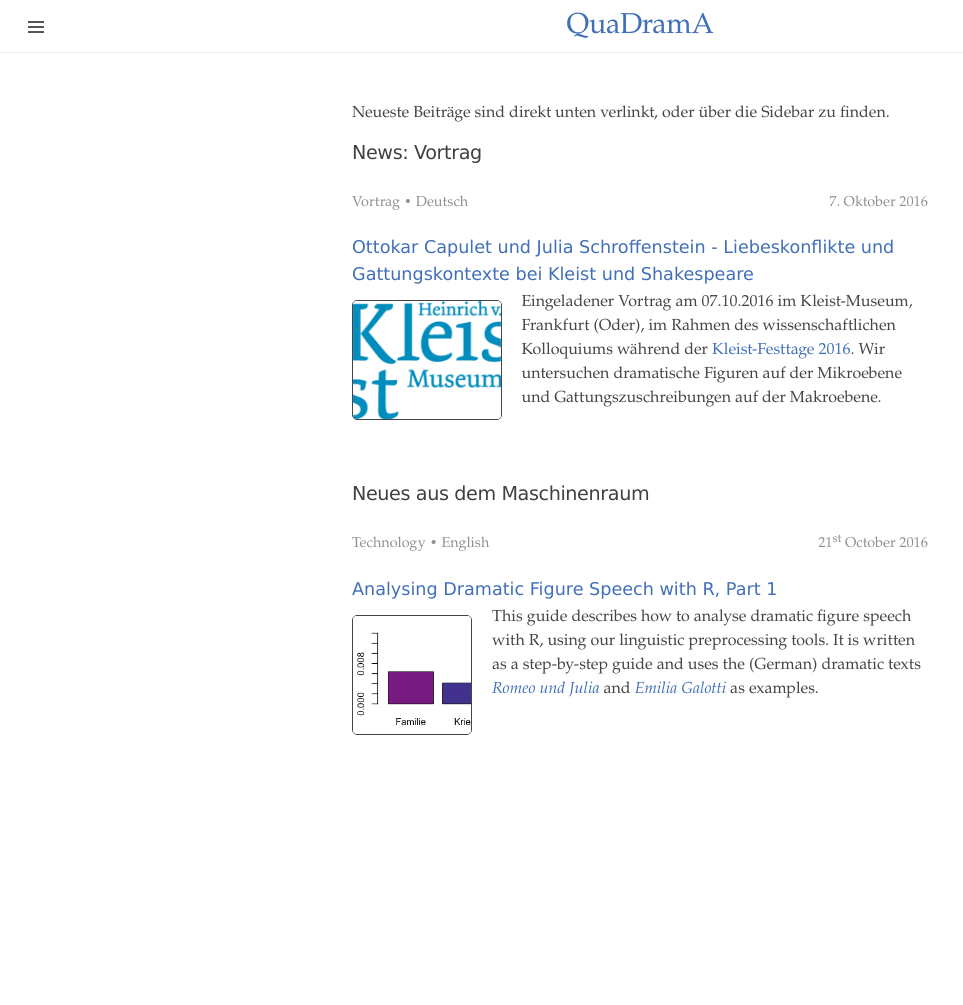
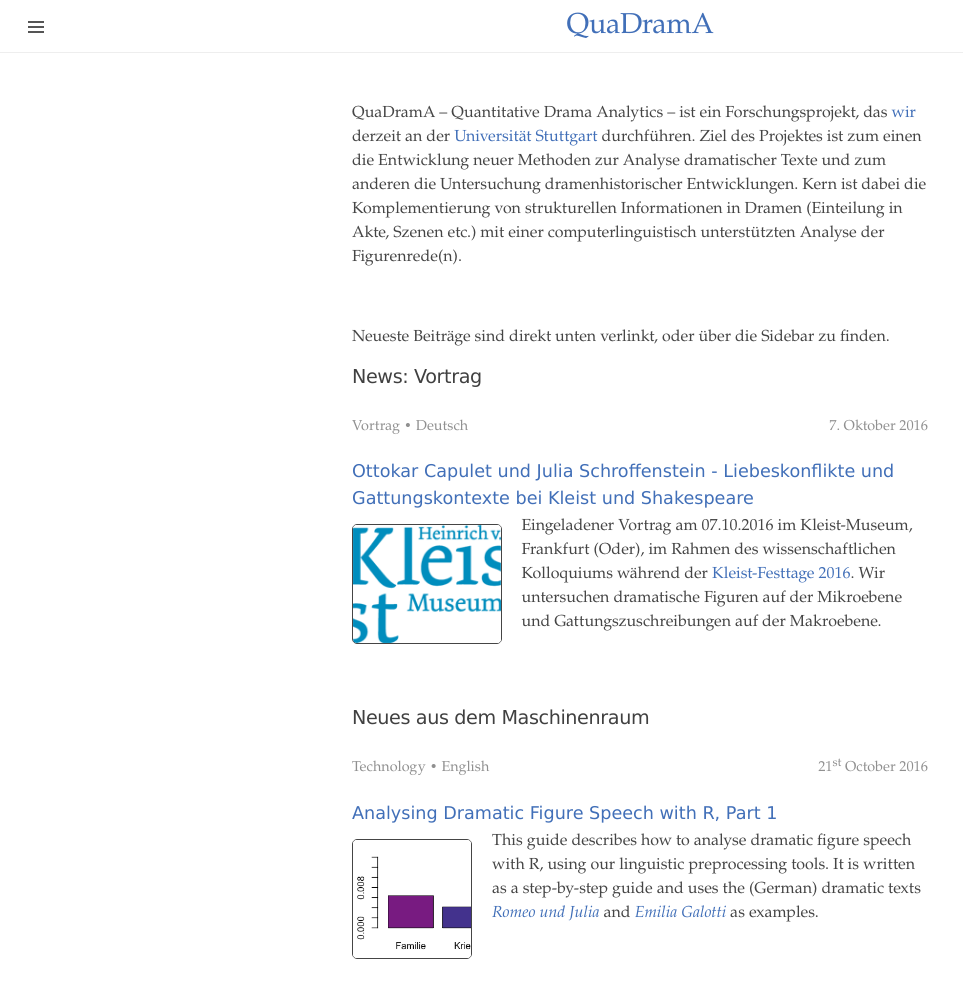
Before and after one commit to quadrama/quadrama.github.io, a Jekyll site: the page built from index.md, in a window 1280 px wide. Shown: the whole page, without its empty margins (0-963 px from the left). Built offline with Jekyll 4.4.1, drawn with Linux system fonts in a browser that asks for light colours; nearby versions of some CDN libraries; library files that are not in the unit come from our copies; before the commit the page ends 900 px from its top, so only the background shows below that.

Commit message:
Update index.md

```diff
--- a/index.md
+++ b/index.md
@@ -5,6 +5,9 @@ lang: de
 ref: index
 ---
 
+QuaDramA -- Quantitative Drama Analytics -- ist ein Forschungsprojekt, das [wir]({{ site.baseurl }}/about.de) derzeit an der [Universität Stuttgart](http://www.uni-stuttgart.de/) durchführen. Ziel des Projektes ist zum einen die Entwicklung neuer Methoden zur Analyse dramatischer Texte und zum anderen die Untersuchung dramenhistorischer Entwicklungen. Kern ist dabei die Komplementierung von strukturellen Informationen in Dramen (Einteilung in Akte, Szenen etc.) mit einer computerlinguistisch unterstützten Analyse der Figurenrede(n). <br>
+
+ <br>
 
 
 Neueste Beiträge sind direkt unten verlinkt, oder über die Sidebar zu finden.
```
